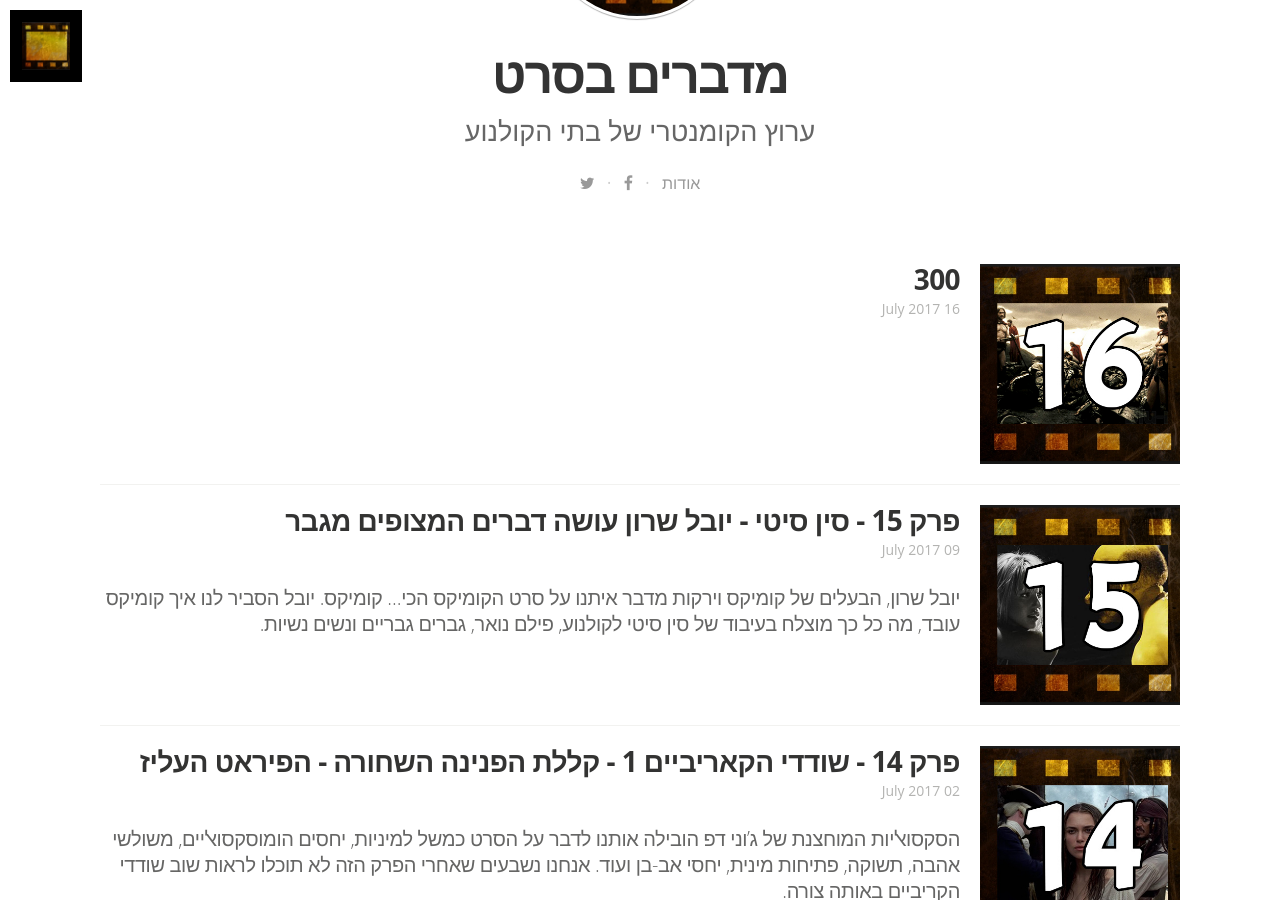
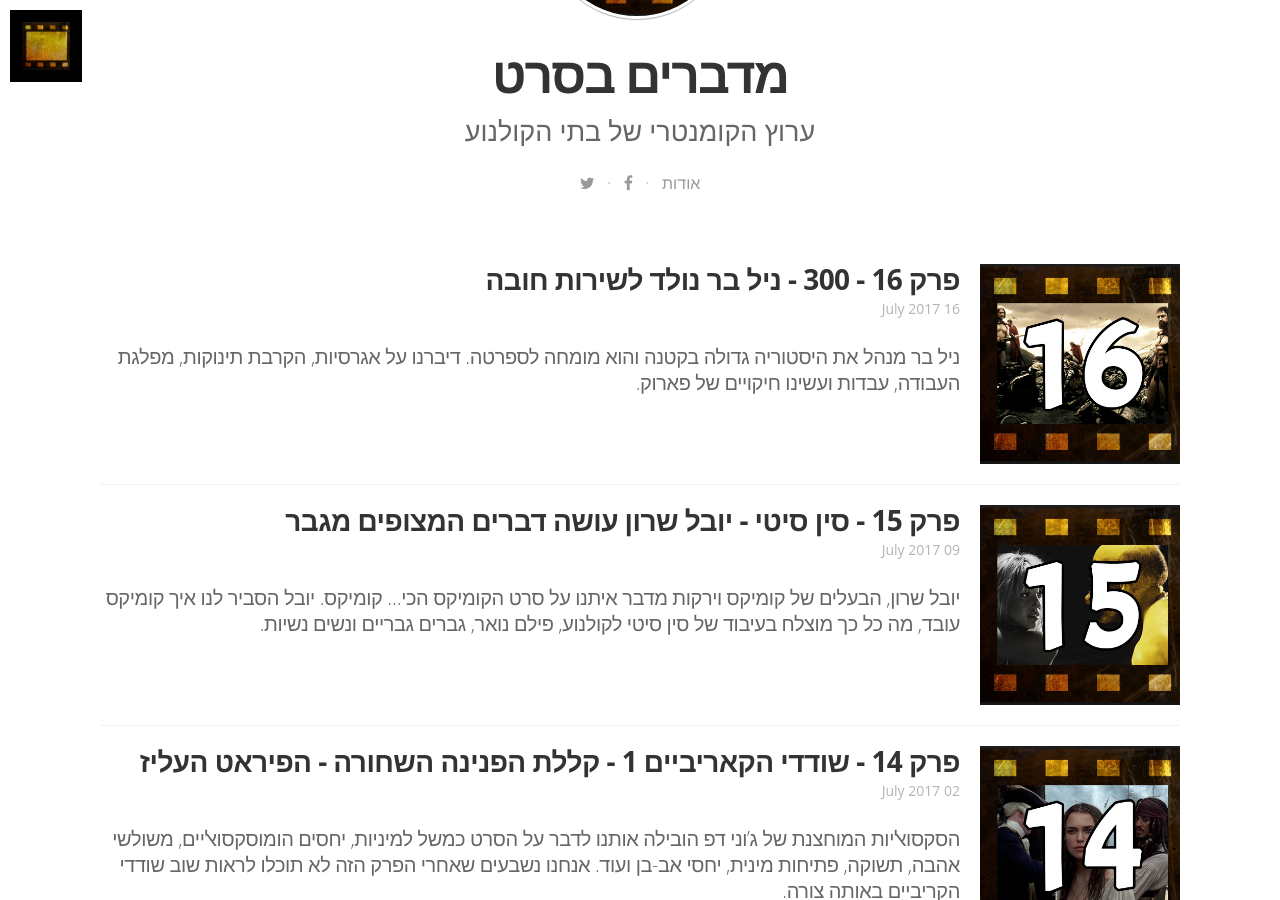
Before and after one commit to movietalkers/movietalkers.github.io, a Jekyll site: the page built from index.html, in a window 1280 px wide and 900 px high, scrolled down 527 px. Built offline with Jekyll 4.4.1, drawn with Linux system fonts in a browser that asks for light colours; nearby versions of some CDN libraries; some web fonts are replaced; the list of posts is cut into pages by our own code.

Commit message:
Update 2017-07-16-300.md

```diff
--- a/_posts/2017-07-16-300.md
+++ b/_posts/2017-07-16-300.md
@@ -2,14 +2,19 @@
 
 date: 2017-07-16 6:00
 layout: post
-title:
+title: פרק 16 - 300 - ניל בר נולד לשירות חובה
 movie: 300
 imdb:
-episode: 14
-ep-file:
-episode-number: 14
+episode: 16
+ep-file: d0bee16afa9771fecaed59b90598ca67c015e9ed.mp3
+episode-number: 16
 test-me : :title
 image : /assets/images/ep16.jpg
 cover : /assets/images/ep16-cover.jpg
 next-week:
 ---
+
+
+ניל בר מנהל את היסטוריה גדולה בקטנה והוא מומחה לספרטה. דיברנו על אגרסיות, הקרבת תינוקות, מפלגת העבודה, עבדות ועשינו חיקויים של פארוק.
+
+*דין עדיין לא בטוח שזהר לא יבגוד בו ויגלה למלך על המעבר הסודי*
```
